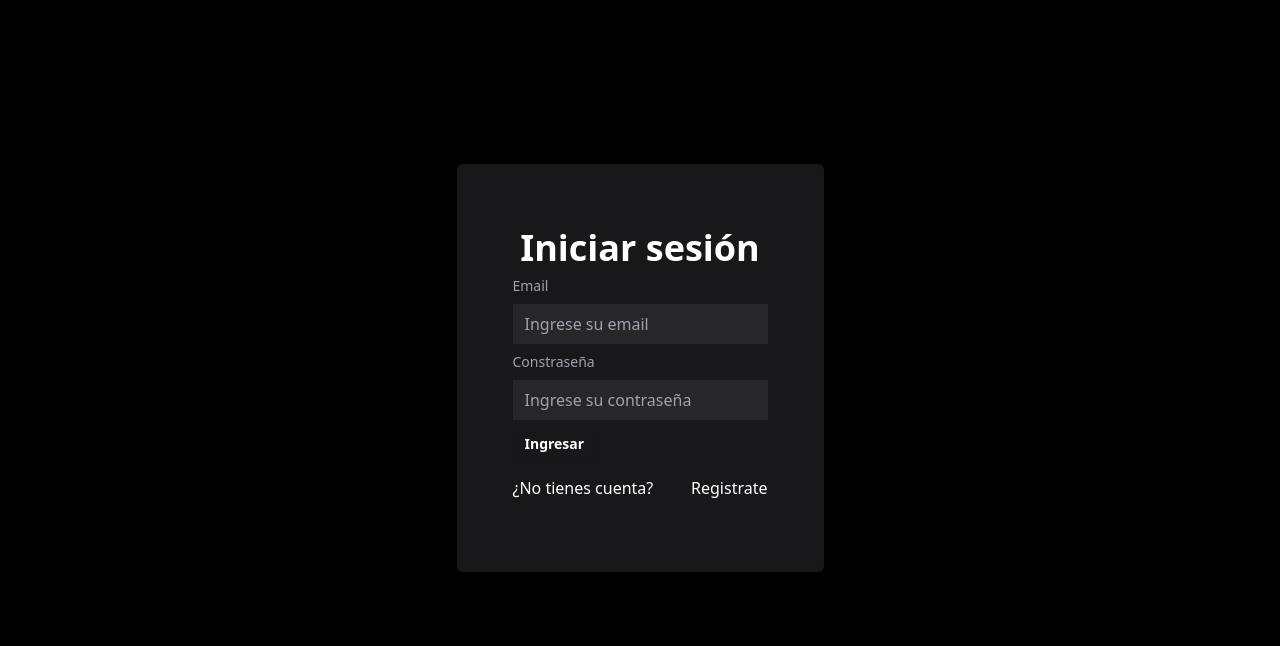
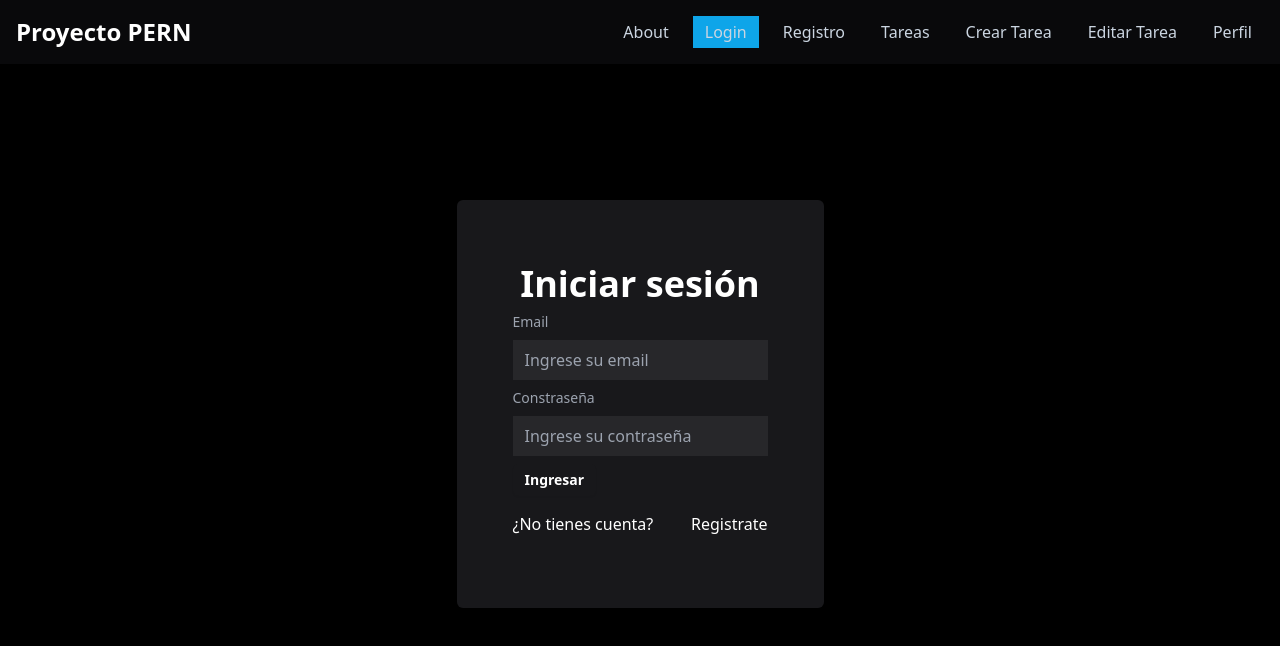
Before and after one commit to HotCode2025/Qwerty123-Cuarto-Semestre, a React app in the folder JavaScript/PERN-STACK/frontend/: page /login in a window 1280 px wide. Shown: the top 646 px of the page. Built offline with nearby package versions, Linux system fonts and the light colour scheme; the HTML template or start-up script is replaced by a standard one.

Commit message:
Parte 2 -> Navbar #235

```diff
--- a/JavaScript/PERN-STACK/frontend/src/App.jsx
+++ b/JavaScript/PERN-STACK/frontend/src/App.jsx
@@ -1,4 +1,8 @@
+import Navbar from './components/ui/navbar/Navbar'
+import {Container} from './components/ui/Container'
+
 import { Routes, Route } from 'react-router-dom'
+
 import HomePage from './pages/HomePage'
 import AboutPage from './pages/AboutPage'
 import LoginPage from './pages/LoginPage'
@@ -8,9 +12,14 @@ import TareasPage from './pages/TareasPage'
 import TareaFormPage from './pages/TareaFormPage'
 import NotFound from './pages/NotFound'
 
+
+
 function App() {
   return (
-    <Routes>
+    <>
+    <Navbar />
+    <Container  className="py-5">
+      <Routes>
       <Route path="/" element={<HomePage />} />
       <Route path="/about" element={<AboutPage />} />
       <Route path="/login" element={<LoginPage />} />
@@ -24,6 +33,9 @@ function App() {
 
 
     </Routes>
+    </Container>
+    </>
+
   )
 }
 
--- /dev/null
+++ b/JavaScript/PERN-STACK/frontend/src/components/ui/Container.jsx
@@ -0,0 +1,8 @@
+
+export function Container({children, className = ""}) {
+  return (
+    <div className={`max-w-7xl px-4 mx-auto ${className}`}>{children}</div>
+  )
+}
+
+export default Container
--- a/JavaScript/PERN-STACK/frontend/src/components/ui/index.js
+++ b/JavaScript/PERN-STACK/frontend/src/components/ui/index.js
@@ -2,3 +2,4 @@ export { Button } from './button';
 export { Input } from './input';
 export { Card } from './card';
 export {Label} from './Label';
+export { Container } from './Container';
--- /dev/null
+++ b/JavaScript/PERN-STACK/frontend/src/components/ui/navbar/Navbar.jsx
@@ -0,0 +1,29 @@
+import { Link, useLocation} from "react-router-dom";
+import { navigation } from "./navigation";
+import { Container } from "../Container";
+
+function Navbar() {
+  const location = useLocation();
+  console.log(location);
+  return (
+    <nav className="bg-zinc-950 py-4">
+        <Container className="flex justify-between items-center">
+            <Link to="/">
+                <h1 className="text-2xl font-bold text-white">Proyecto PERN</h1>
+            </Link>
+        <ul className="flex gap-x-3">
+            {
+                navigation.map(({name, path}) => (
+                    <li className= {
+                        `text-slate-300 px-3 py-1 ${location.pathname === path ? "bg-sky-500" : ""}`
+                    } key={name}>
+                        <Link to={path}>{name}</Link>
+                    </li>
+                ))}
+        </ul>
+</Container>
+    </nav>
+  )
+}
+
+export default Navbar
--- /dev/null
+++ b/JavaScript/PERN-STACK/frontend/src/components/ui/navbar/navigation.js
@@ -0,0 +1,31 @@
+export const navigation = [
+
+    {
+        name: "About",
+        path: "/about"
+    },
+    {
+        name: "Login",
+        path: "/login"
+    },
+    {
+        name: "Registro",
+        path: "/register"
+    },
+    {
+        name: "Tareas",
+        path: "/tareas"
+    },
+    {
+        name: "Crear Tarea",
+        path: "/tareas/crear"
+    },
+    {
+        name: "Editar Tarea",
+        path: "/tareas/editar/:id"
+    },
+    {
+        name: "Perfil",
+        path: "/perfil"
+    }
+]
--- a/JavaScript/PERN-STACK/frontend/src/pages/LoginPage.jsx
+++ b/JavaScript/PERN-STACK/frontend/src/pages/LoginPage.jsx
@@ -17,7 +17,7 @@ function LoginPage() {
   });
 
   return (
-    <div className="h-[calc(100vh-64px)] flex items-center justify-center">
+    <div className="h-[calc(100vh-10rem)] flex items-center justify-center">
       <Card>
 
         {errors &&
--- a/JavaScript/PERN-STACK/frontend/src/pages/RegisterPage.jsx
+++ b/JavaScript/PERN-STACK/frontend/src/pages/RegisterPage.jsx
@@ -17,7 +17,7 @@ function RegisterPage() {
   });
 
   return (
-    <div className='h-[calc(100vh-64px)] flex items-center justify-center'>
+    <div className='h-[calc(100vh-10rem)] flex items-center justify-center'>
 
       <Card>
 
```
